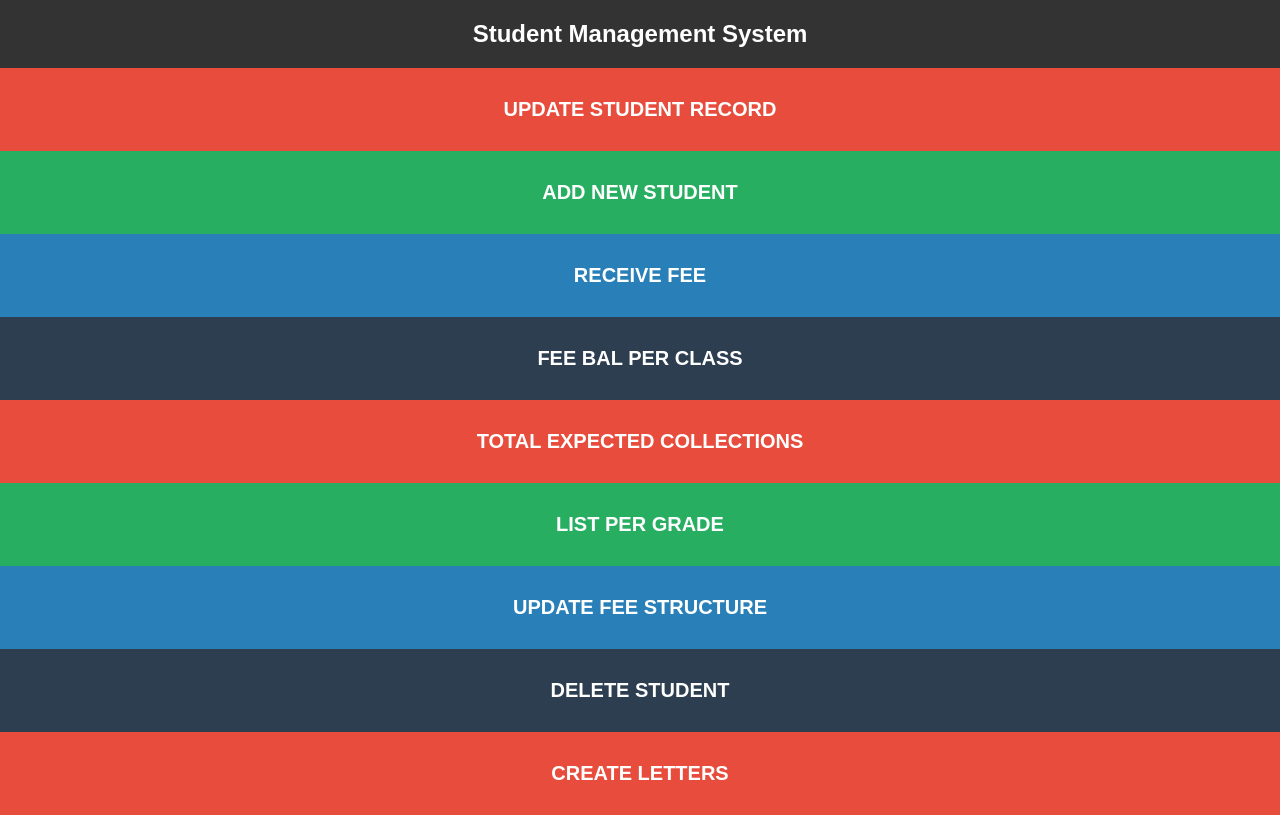
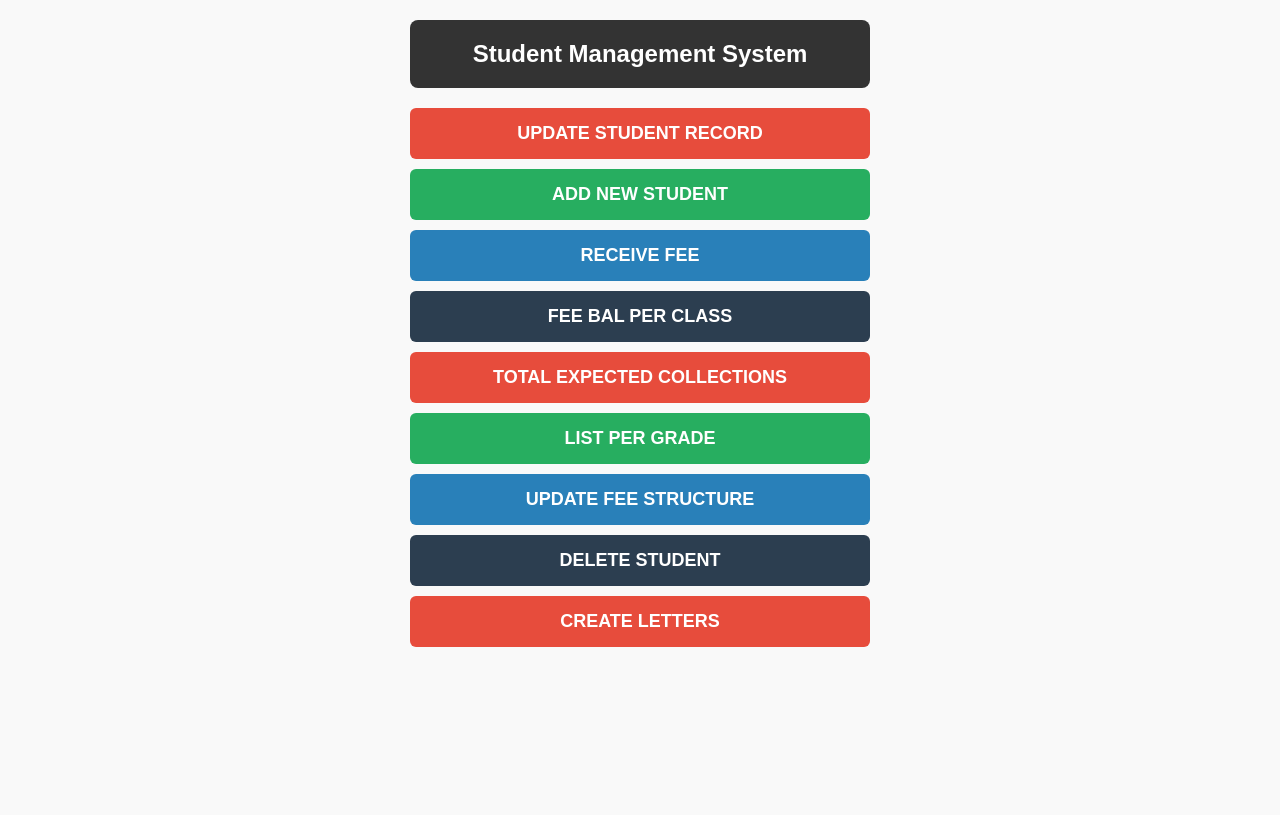
Before and after one commit to masomodigital/ui-sample-SBMS, a plain HTML site: page index.html in a window 1280 px wide. Drawn offline with Linux system fonts and the light colour scheme.

Commit message:
Update index.html

```diff
--- a/index.html
+++ b/index.html
@@ -8,27 +8,39 @@
       margin: 0;
       font-family: Arial, sans-serif;
       background: #f9f9f9;
+      display: flex;
+      justify-content: center;
+    }
+
+    .container {
+      width: 100%;
+      max-width: 500px;
+      padding: 20px;
+      box-sizing: border-box;
     }
 
     h1 {
       text-align: center;
       background: #333;
       color: white;
-      margin: 0;
+      margin: 0 0 20px 0;
       padding: 20px;
       font-size: 24px;
+      border-radius: 8px;
     }
 
     .button {
       display: block;
       width: 100%;
-      padding: 30px 0;
-      margin: 0;
-      font-size: 20px;
+      padding: 15px 0;
+      margin: 10px 0;
+      font-size: 18px;
       font-weight: bold;
       color: white;
       text-align: center;
       text-decoration: none;
+      border-radius: 6px;
+      transition: opacity 0.3s;
     }
 
     .red { background-color: #e74c3c; }
@@ -42,24 +54,18 @@
   </style>
 </head>
 <body>
+  <div class="container">
     <h1>Student Management System</h1>
 
     <a href="https://script.google.com/macros/s/AKfycbxuS9GZGOW-wWgTHlzKzziio_pk6ruxaKe8uYdSpbnzh_xH2I1r8Pzq6YahoVkqVYrg/exec" class="button red">UPDATE STUDENT RECORD</a>
-
     <a href="https://masomodigital.github.io/addnewstudi-sample-system/" class="button green">ADD NEW STUDENT</a>
-
     <a href="https://script.google.com/macros/s/AKfycbyIx2WXgzLhWaLrHrfLwPOtFsgRAz2kq7DfqIAia5CEJ4OQyyCowgdP4yML9apoFC0c/exec" class="button blue">RECEIVE FEE</a>
-
     <a href="https://script.google.com/macros/s/AKfycbyDziBOFUQK3Ym4Pm9WLOeWqoe6mFvfeh-Zhap6v-DQp9yCV8JBwYZXlBsveLVOtAnyoA/exec" class="button black">FEE BAL PER CLASS</a>
-
     <a href="https://script.google.com/macros/s/AKfycbyeOz9MIGj6b-kLqIh3V5ncgOk-FrDiybiJcs2O-Qe-xQt45zuEN5TDxvat-VzbCiNK3Q/exec" class="button red">TOTAL EXPECTED COLLECTIONS</a>
-
     <a href="https://script.google.com/macros/s/AKfycby_kNuMOxa5pVRJWJdxHpgeSJzDYsOdftnNpcMiirGoFiEdLbDn5eKEiGowgFxbAatQ/exec" class="button green">LIST PER GRADE</a>
-
     <a href="https://script.google.com/macros/s/AKfycbyO6GjgILMogd6gIy2555UPscK16ZqWQSylHzNa3Y5lPiZttLKUgSiNX6tUefx-cK4y/exec" class="button blue">UPDATE FEE STRUCTURE</a>
-
     <a href="https://script.google.com/macros/s/AKfycbwu0QsdaOaQo_Dsqeg9IcVY1RCpH2GklCoG4oLFTm97oA_Hc3UrTREI3MroXt4UyPqT0g/exec" class="button black">DELETE STUDENT</a>
-
     <a href="https://script.google.com/macros/s/AKfycbwcyU2qteqI2AK-Ej_iGYrSohBKNdQXjDTRrjYrxp591i3zRmMVAGSdms1wmOSShJLE/exec" class="button red">CREATE LETTERS</a>
+  </div>
 </body>
 </html>
```
Lines whose indentation alone changed are shown as unchanged.
